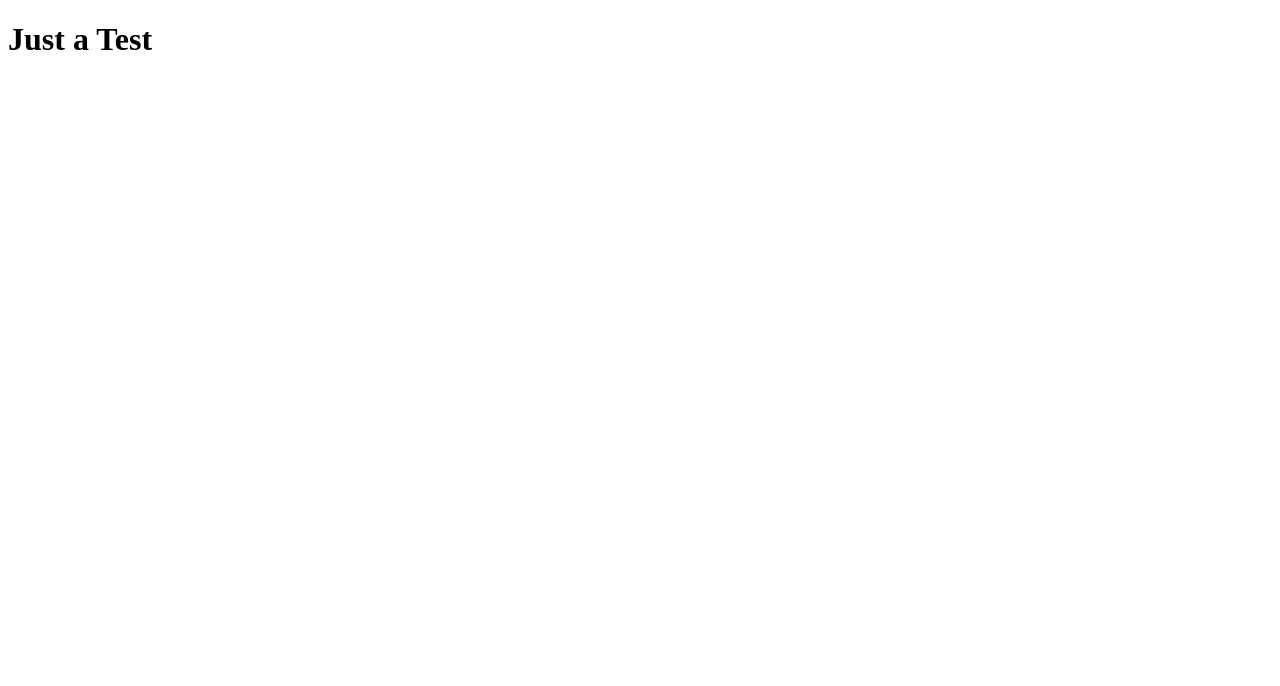
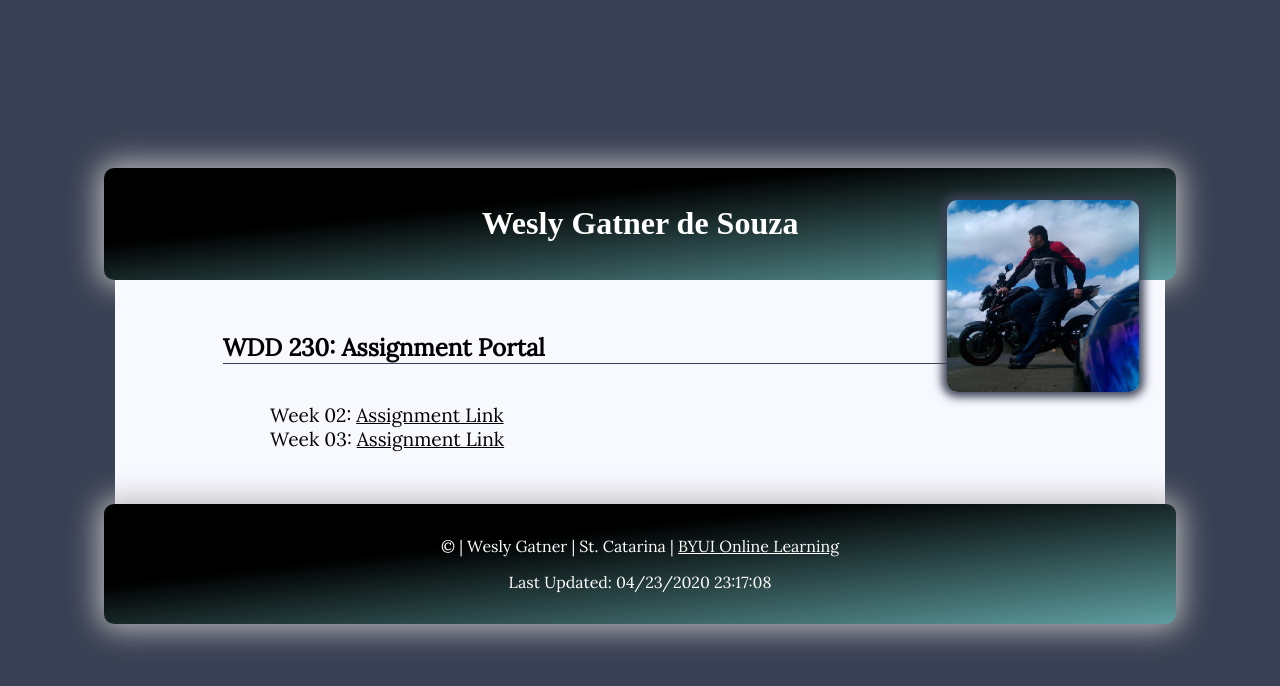
Before and after one commit to wesgtr/wesgtr.github.io, a plain HTML site: page index.html in a window 1280 px wide. Drawn offline with Linux system fonts and the light colour scheme; a web font is replaced by a local one.

Commit message:
Week 01 task

```diff
--- /dev/null
+++ b/css/first.css
@@ -0,0 +1,81 @@
+@import url('https://fonts.googleapis.com/css2?family=Girassol&family=Lora');
+
+body {
+    display: flex;
+    background-color: #394053;
+    background-repeat: no-repeat;
+}
+
+h1 {
+    font-family: "Girassol";
+}
+
+main{
+
+}
+
+header, footer {
+    border-radius: 10px;
+    padding: 1em;
+    width: 65em;
+    color: #fff;
+    box-shadow: 0 0 30px 5px #bbb;
+    background: linear-gradient(to bottom right , #000000 34%, cadetblue 100%);
+    background-color: cadetblue;
+    text-align: center;
+}
+
+footer{
+    font-family: "Lora";
+}
+
+ul li a:link {
+    color: black;
+}
+
+a:link {
+    color: white;
+}
+
+.content{
+    margin: auto;
+    margin-top: 10em;
+
+}
+
+.main-content {
+    margin-top: 0;
+    margin-bottom: 0;
+    width: 98%;
+    margin-left: auto;
+    margin-right: auto;
+    background-color: ghostwhite;
+    height: 14em;
+}
+
+.img{
+    width: 12em;
+    border-radius: 10px;
+    position: relative;
+    left: 52em;
+    top: -5em;
+    box-shadow: 0 0 10px 5px #394053;
+}
+
+.list{
+    list-style-type: none;
+    margin-left: 6em;
+    font-size: 1.2em;
+    margin-top: 2em;
+    font-family: "Lora";
+}
+
+.title-h2{
+    text-align: left;
+    margin-left: 4.5em;
+    margin-top: -6em;
+    font-size: 1.5em;
+    border-bottom: 1px solid #394053;
+    width: 70%;
+    font-family: "Lora";
+}
--- a/index.html
+++ b/index.html
@@ -1,10 +1,40 @@
 <!DOCTYPE html>
 <html lang="en">
-<head>
-    <meta charset="UTF-8">
-    <title>Test 01</title>
-</head>
-<body>
-<h1>Just a Test</h1>
-</body>
+    <head>
+        <meta charset="UTF-8">
+        <meta name="viewport" content="width=device-width, initial-scale=1.0">
+        <title>Wesly Gatner WDD-230 Portal</title>
+        <link href="css/first.css" rel="stylesheet">
+    </head>
+
+    <body>
+        <div class="content">
+            <header>
+                <h1>Wesly Gatner de Souza</h1>
+            </header>
+            <main>
+                <div class="main-content">
+                    <img src="images/wesly_image.jpg" alt="" class="img">
+                    <h2 class="title-h2">WDD 230: Assignment Portal</h2>
+                    <ul class="list">
+                        <li>Week 02: <a href="#">Assignment Link</a></li>
+                        <li>Week 03: <a href="#">Assignment Link</a></li>
+                    </ul>
+                </div>
+            </main>
+            <footer>
+                <p>&copy; <span id="currentYear"></span>| Wesly Gatner | St. Catarina  | <a href="http://www.byui.edu/online">BYUI Online Learning</a></p>
+                <p>Last Updated: <span id="update"></span></p>
+                <script>
+                    var mod = document.lastModified;
+                    document.getElementById("update").innerHTML = mod;
+                </script>
+
+            </footer>
+        </div>
+    </body>
 </html>
+
+<!--Girassol - name-->
+<!--Lora - Title-->
+<!--Playfair - texts-->
```
Also changed, not shown: fonts/Girassol-Regular.ttf (added), fonts/Lora-Medium.ttf (added), fonts/PlayfairDisplay-Medium.ttf (added), images/wesly_image.jpg (added).
